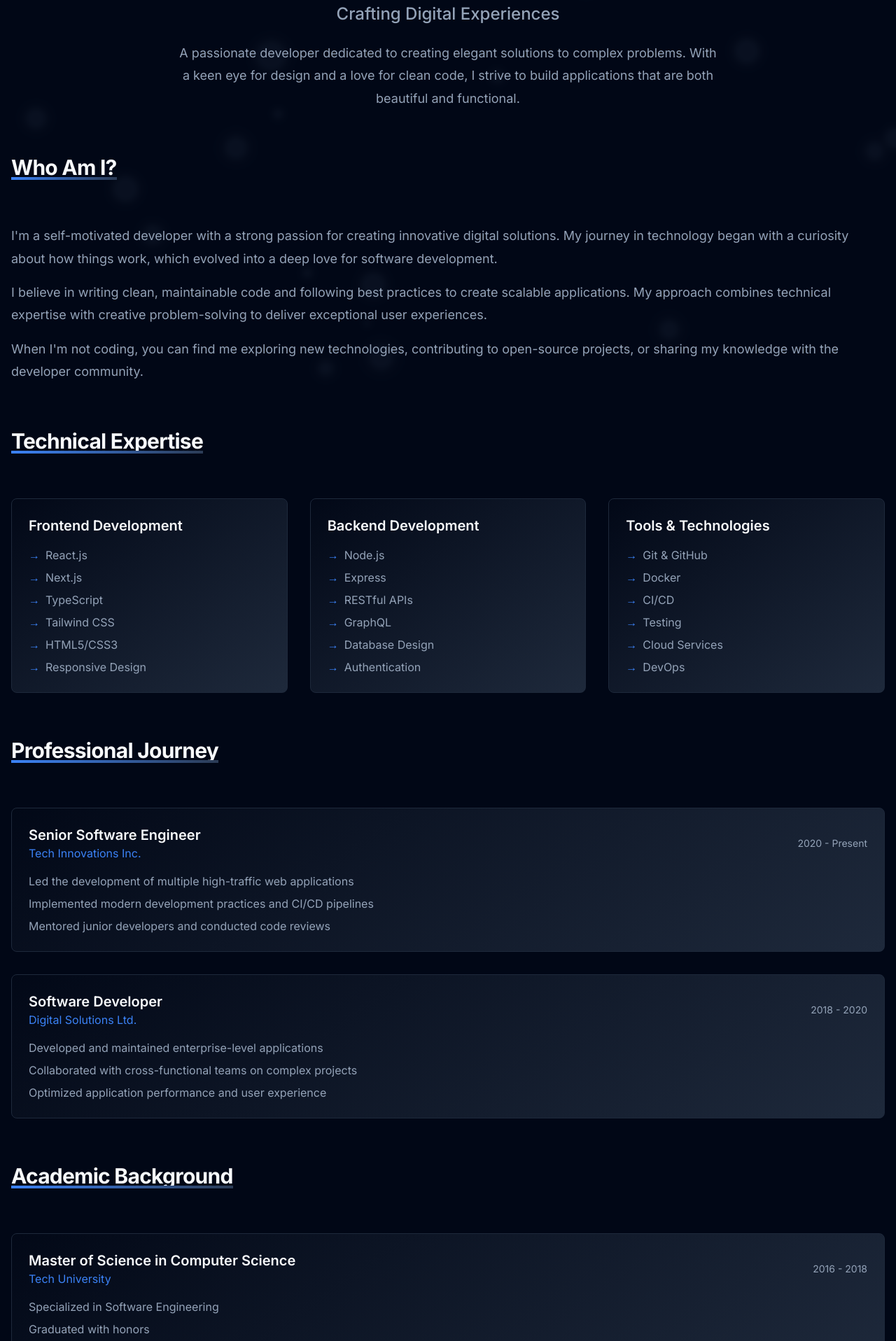
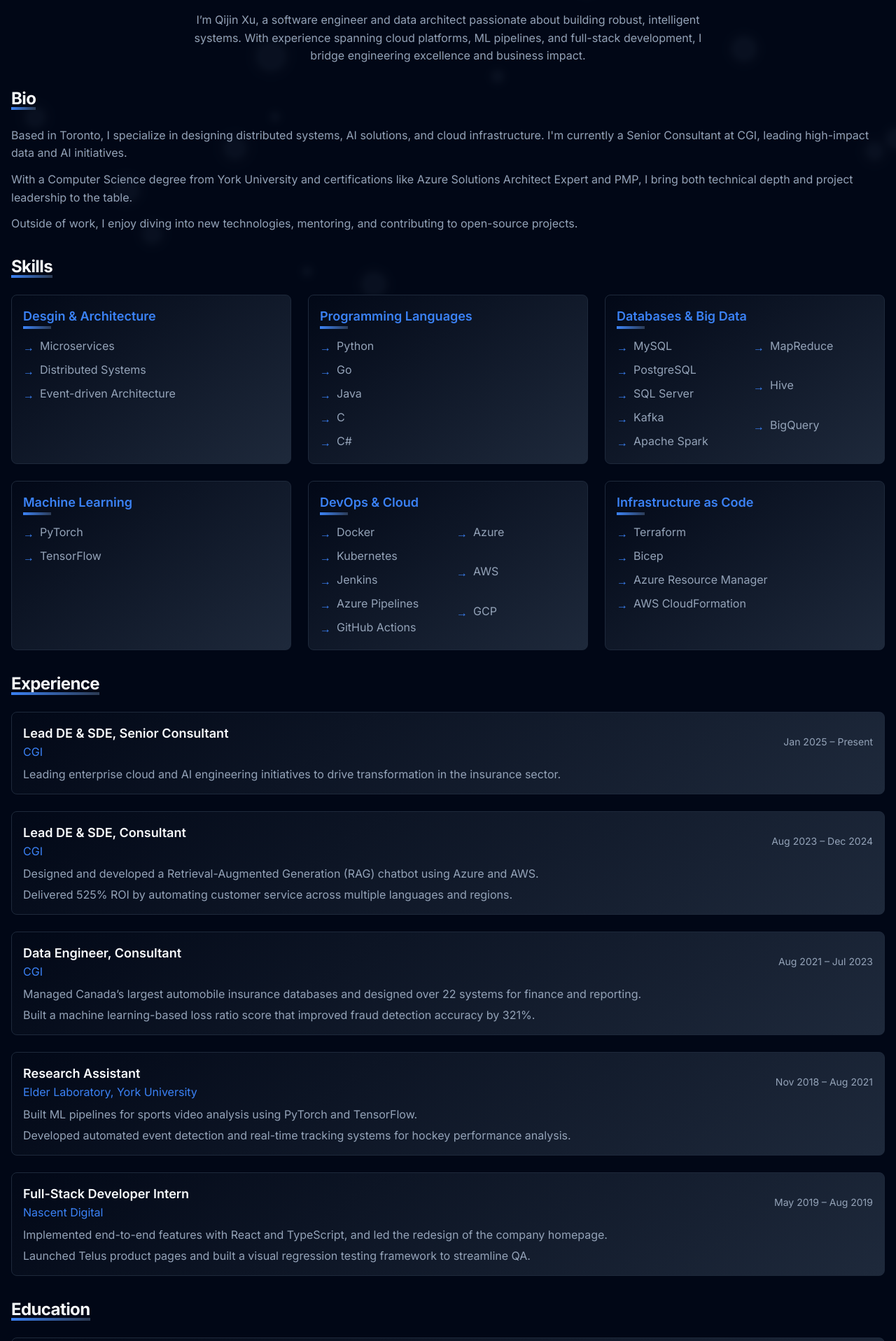
Before and after one commit to Freedom-Jack/my-website, a Next.js app: page /about in a window 1280 px wide. Shown: the part 184-2100 px from the top of the page at 70% size. Built offline with nearby package versions, Linux system fonts and the light colour scheme.

Commit message:
edit about page content, style

```diff
--- a/src/app/about/page.tsx
+++ b/src/app/about/page.tsx
@@ -2,6 +2,27 @@ import { aboutContent } from '@/content/pages/about';
 import styles from '@/styles/pages/about.module.css';
 
 export default function AboutPage() {
+  const renderSkillsList = (items: string[]) => {
+    const maxItemsPerColumn = 5;
+    const columns = Math.ceil(items.length / maxItemsPerColumn);
+
+    return (
+      <div className={styles.skillColumns}>
+        {Array.from({ length: columns }).map((_, columnIndex) => (
+          <ul key={columnIndex} className={styles.skillList}>
+            {items
+              .slice(columnIndex * maxItemsPerColumn, (columnIndex + 1) * maxItemsPerColumn)
+              .map((skill, skillIndex) => (
+                <li key={skillIndex} className={styles.skillItem}>
+                  {skill}
+                </li>
+              ))}
+          </ul>
+        ))}
+      </div>
+    );
+  };
+
   return (
     <div className={styles.pageContainer}>
       {/* Header Section */}
@@ -28,13 +49,7 @@ export default function AboutPage() {
           {aboutContent.sections.skills.categories.map((category, index) => (
             <div key={index} className={styles.skillCategory}>
               <h3 className={styles.skillCategoryTitle}>{category.title}</h3>
-              <ul className={styles.skillList}>
-                {category.items.map((skill, skillIndex) => (
-                  <li key={skillIndex} className={styles.skillItem}>
-                    {skill}
-                  </li>
-                ))}
-              </ul>
+              {renderSkillsList(category.items)}
             </div>
           ))}
         </div>
--- a/src/content/pages/about.ts
+++ b/src/content/pages/about.ts
@@ -40,103 +40,104 @@ export interface AboutPageContent {
 export const aboutContent: AboutPageContent = {
   header: {
     title: "About Me",
-    subtitle: "Crafting Digital Experiences",
-    description: "A passionate developer dedicated to creating elegant solutions to complex problems. With a keen eye for design and a love for clean code, I strive to build applications that are both beautiful and functional."
+    subtitle: "Engineering Scalable and Intelligent Systems",
+    description: "I’m Qijin Xu, a software engineer and data architect passionate about building robust, intelligent systems. With experience spanning cloud platforms, ML pipelines, and full-stack development, I bridge engineering excellence and business impact."
   },
   sections: {
     bio: {
-      title: "Who Am I?",
+      title: "Bio",
       content: [
-        "I'm a self-motivated developer with a strong passion for creating innovative digital solutions. My journey in technology began with a curiosity about how things work, which evolved into a deep love for software development.",
-        "I believe in writing clean, maintainable code and following best practices to create scalable applications. My approach combines technical expertise with creative problem-solving to deliver exceptional user experiences.",
-        "When I'm not coding, you can find me exploring new technologies, contributing to open-source projects, or sharing my knowledge with the developer community."
+        "Based in Toronto, I specialize in designing distributed systems, AI solutions, and cloud infrastructure. I'm currently a Senior Consultant at CGI, leading high-impact data and AI initiatives.",
+        "With a Computer Science degree from York University and certifications like Azure Solutions Architect Expert and PMP, I bring both technical depth and project leadership to the table.",
+        "Outside of work, I enjoy diving into new technologies, mentoring, and contributing to open-source projects."
       ]
     },
     skills: {
-      title: "Technical Expertise",
+      title: "Skills",
       categories: [
         {
-          title: "Frontend Development",
-          items: [
-            "React.js",
-            "Next.js",
-            "TypeScript",
-            "Tailwind CSS",
-            "HTML5/CSS3",
-            "Responsive Design"
-          ]
+          title: "Desgin & Architecture",
+          items: ["Microservices", "Distributed Systems", "Event-driven Architecture"]
         },
         {
-          title: "Backend Development",
-          items: [
-            "Node.js",
-            "Express",
-            "RESTful APIs",
-            "GraphQL",
-            "Database Design",
-            "Authentication"
-          ]
+          title: "Programming Languages",
+          items: ["Python", "Go", "Java", "C", "C#"]
         },
         {
-          title: "Tools & Technologies",
-          items: [
-            "Git & GitHub",
-            "Docker",
-            "CI/CD",
-            "Testing",
-            "Cloud Services",
-            "DevOps"
-          ]
+          title: "Databases & Big Data",
+          items: ["MySQL", "PostgreSQL", "SQL Server", "Kafka", "Apache Spark", "MapReduce", "Hive", "BigQuery"]
+        },
+        {
+          title: "Machine Learning",
+          items: ["PyTorch", "TensorFlow"]
+        },
+        {
+          title: "DevOps & Cloud",
+          items: ["Docker", "Kubernetes", "Jenkins", "Azure Pipelines", "GitHub Actions", "Azure", "AWS", "GCP"]
+        },
+        {
+          title: "Infrastructure as Code",
+          items: ["Terraform", "Bicep", "Azure Resource Manager", "AWS CloudFormation"]
         }
       ]
     },
     experience: {
-      title: "Professional Journey",
+      title: "Experience",
       items: [
         {
-          role: "Senior Software Engineer",
-          company: "Tech Innovations Inc.",
-          period: "2020 - Present",
+          role: "Lead DE & SDE, Senior Consultant",
+          company: "CGI",
+          period: "Jan 2025 – Present",
           description: [
-            "Led the development of multiple high-traffic web applications",
-            "Implemented modern development practices and CI/CD pipelines",
-            "Mentored junior developers and conducted code reviews"
+            "Leading enterprise cloud and AI engineering initiatives to drive transformation in the insurance sector."
           ]
         },
         {
-          role: "Software Developer",
-          company: "Digital Solutions Ltd.",
-          period: "2018 - 2020",
+          role: "Lead DE & SDE, Consultant",
+          company: "CGI",
+          period: "Aug 2023 – Dec 2024",
           description: [
-            "Developed and maintained enterprise-level applications",
-            "Collaborated with cross-functional teams on complex projects",
-            "Optimized application performance and user experience"
+            "Designed and developed a Retrieval-Augmented Generation (RAG) chatbot using Azure and AWS.",
+            "Delivered 525% ROI by automating customer service across multiple languages and regions."
+          ]
+        },
+        {
+          role: "Data Engineer, Consultant",
+          company: "CGI",
+          period: "Aug 2021 – Jul 2023",
+          description: [
+            "Managed Canada’s largest automobile insurance databases and designed over 22 systems for finance and reporting.",
+            "Built a machine learning-based loss ratio score that improved fraud detection accuracy by 321%."
+          ]
+        },
+        {
+          role: "Research Assistant",
+          company: "Elder Laboratory, York University",
+          period: "Nov 2018 – Aug 2021",
+          description: [
+            "Built ML pipelines for sports video analysis using PyTorch and TensorFlow.",
+            "Developed automated event detection and real-time tracking systems for hockey performance analysis."
+          ]
+        },
+        {
+          role: "Full-Stack Developer Intern",
+          company: "Nascent Digital",
+          period: "May 2019 – Aug 2019",
+          description: [
+            "Implemented end-to-end features with React and TypeScript, and led the redesign of the company homepage.",
+            "Launched Telus product pages and built a visual regression testing framework to streamline QA."
           ]
         }
       ]
     },
     education: {
-      title: "Academic Background",
+      title: "Education",
       items: [
         {
-          degree: "Master of Science in Computer Science",
-          institution: "Tech University",
-          period: "2016 - 2018",
-          description: [
-            "Specialized in Software Engineering",
-            "Graduated with honors",
-            "Published research on AI applications"
-          ]
-        },
-        {
-          degree: "Bachelor of Science in Computer Science",
-          institution: "State University",
-          period: "2012 - 2016",
-          description: [
-            "Major in Software Development",
-            "Minor in Mathematics",
-            "Dean's List recipient"
-          ]
+          degree: "B.Sc in Computer Science (Specialized Honours)",
+          institution: "York University, Toronto",
+          period: "2017 – 2020",
+          description: ["Graduated with GPA: 3.9/4.0", "First Class with Distinction"]
         }
       ]
     }
--- a/src/styles/pages/about.module.css
+++ b/src/styles/pages/about.module.css
@@ -1,13 +1,13 @@
 .pageContainer {
-  @apply container mx-auto px-4 py-12 space-y-16;
+  @apply container mx-auto px-4 py-8 space-y-8;
 }
 
 .headerSection {
-  @apply text-center space-y-6 max-w-3xl mx-auto;
+  @apply text-center space-y-4 max-w-3xl mx-auto;
 }
 
 .headerTitle {
-  @apply text-5xl font-bold tracking-tight;
+  @apply text-4xl font-bold tracking-tight;
   background: linear-gradient(90deg,
     hsl(var(--primary)) 0%,
     hsl(var(--secondary)) 50%,
@@ -20,20 +20,20 @@
 }
 
 .headerSubtitle {
-  @apply text-2xl text-muted-foreground font-medium;
+  @apply text-xl text-muted-foreground font-medium;
 }
 
 .headerDescription {
-  @apply text-lg text-muted-foreground;
-  line-height: 1.8;
+  @apply text-base text-muted-foreground;
+  line-height: 1.6;
 }
 
 .section {
-  @apply space-y-8;
+  @apply space-y-6;
 }
 
 .sectionTitle {
-  @apply text-3xl font-bold tracking-tight mb-8 relative inline-block;
+  @apply text-2xl font-bold tracking-tight mb-0 relative inline-block;
 }
 
 .sectionTitle::after {
@@ -48,16 +48,16 @@
 }
 
 .bioContent {
-  @apply space-y-4 text-lg text-muted-foreground;
-  line-height: 1.8;
+  @apply space-y-3 text-base text-muted-foreground;
+  line-height: 1.6;
 }
 
 .skillsGrid {
-  @apply grid grid-cols-1 md:grid-cols-3 gap-8;
+  @apply grid grid-cols-1 md:grid-cols-3 gap-6;
 }
 
 .skillCategory {
-  @apply p-6 rounded-lg border border-border;
+  @apply p-4 rounded-lg border border-border;
   background: linear-gradient(145deg,
     hsl(var(--background)) 0%,
     hsl(var(--muted)) 100%);
@@ -69,28 +69,42 @@
 }
 
 .skillCategoryTitle {
-  @apply text-xl font-semibold mb-4;
+  @apply text-lg font-semibold mb-4 relative text-primary;
+}
+
+.skillCategoryTitle::after {
+  content: '';
+  @apply absolute -bottom-1 left-0 w-10 h-1;
+  background: linear-gradient(90deg,
+    hsl(var(--primary)) 0%,
+    hsl(var(--secondary)) 100%);
+}
+
+.skillColumns {
+  @apply grid gap-x-6;
+  grid-template-columns: repeat(auto-fit, minmax(150px, 1fr));
 }
 
 .skillList {
-  @apply space-y-2;
+  @apply grid grid-cols-1 gap-1.5;
 }
 
 .skillItem {
-  @apply flex items-center gap-2 text-muted-foreground;
+  @apply flex items-start gap-2 text-muted-foreground;
+  min-height: 1.75rem;
 }
 
 .skillItem::before {
   content: '→';
-  @apply text-primary;
+  @apply text-primary w-4 text-center mt-0.5;
 }
 
 .experienceList {
-  @apply space-y-8;
+  @apply space-y-6;
 }
 
 .experienceItem {
-  @apply p-6 rounded-lg border border-border;
+  @apply p-4 rounded-lg border border-border;
   background: linear-gradient(145deg,
     hsl(var(--background)) 0%,
     hsl(var(--muted)) 100%);
@@ -102,11 +116,11 @@
 }
 
 .experienceHeader {
-  @apply flex flex-col md:flex-row md:items-center justify-between gap-4 mb-4;
+  @apply flex flex-col md:flex-row md:items-center justify-between gap-2 mb-2;
 }
 
 .experienceRole {
-  @apply text-xl font-semibold;
+  @apply text-lg font-semibold;
 }
 
 .experienceCompany {
@@ -118,15 +132,15 @@
 }
 
 .experienceDescription {
-  @apply space-y-2 text-muted-foreground;
+  @apply space-y-1.5 text-muted-foreground;
 }
 
 .educationList {
-  @apply space-y-8;
+  @apply space-y-6;
 }
 
 .educationItem {
-  @apply p-6 rounded-lg border border-border;
+  @apply p-4 rounded-lg border border-border;
   background: linear-gradient(145deg,
     hsl(var(--background)) 0%,
     hsl(var(--muted)) 100%);
@@ -138,11 +152,11 @@
 }
 
 .educationHeader {
-  @apply flex flex-col md:flex-row md:items-center justify-between gap-4 mb-4;
+  @apply flex flex-col md:flex-row md:items-center justify-between gap-2 mb-2;
 }
 
 .educationDegree {
-  @apply text-xl font-semibold;
+  @apply text-lg font-semibold;
 }
 
 .educationInstitution {
@@ -154,7 +168,7 @@
 }
 
 .educationDescription {
-  @apply space-y-2 text-muted-foreground;
+  @apply space-y-1.5 text-muted-foreground;
 }
 
 @keyframes shine {
```
